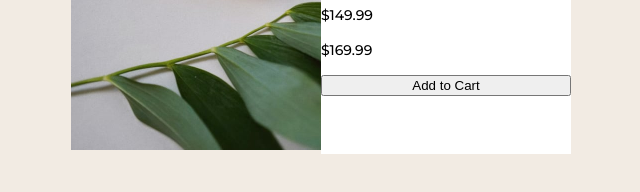
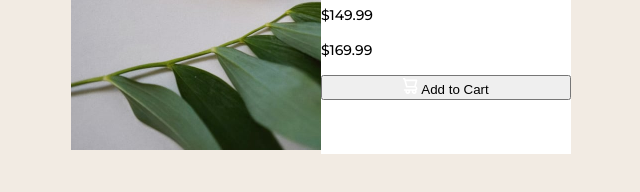
Before and after one commit to Patryk2077/product-preview-card-component-main, a plain HTML site: page index.html in a window 1280 px wide. Shown: the part 358-550 px from the top of the page, 319-959 px from the left. Drawn offline with Linux system fonts and the light colour scheme.

Commit message:
poprawki

```diff
--- a/index.html
+++ b/index.html
@@ -20,7 +20,10 @@
                 <p class="new-price">$149.99</p>
                 <p class="old-price">$169.99</p>
             </div>
-            <button class="button">Add to Cart</button>
+            <button class="button">
+                <img src="images/icon-cart.svg" alt="">
+                Add to Cart
+            </button>
         </div>
     </div>
 </body>
```
